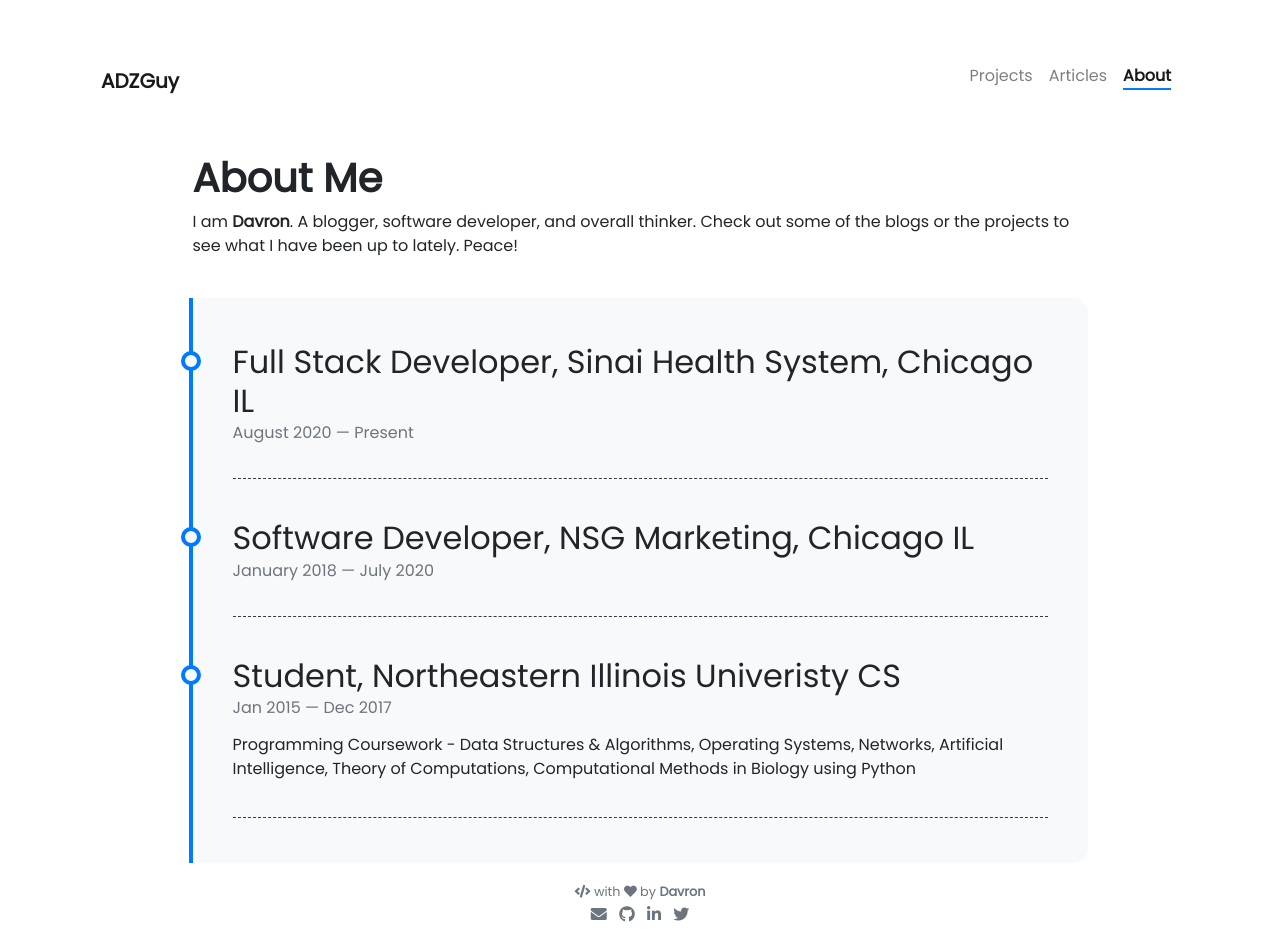
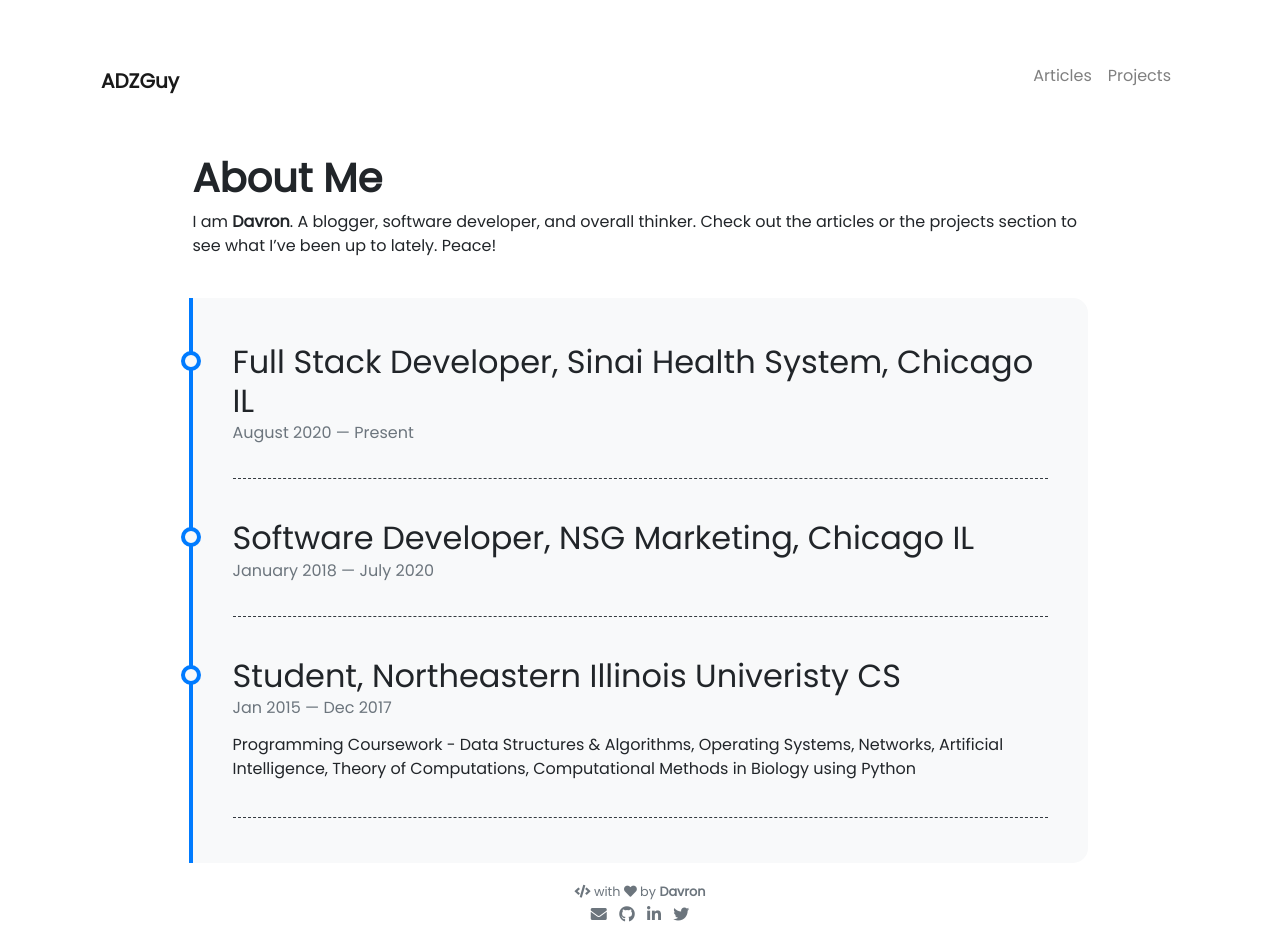
Before and after one commit to adzguy/portfolio, a Jekyll site: the page built from pages/about.md, in a window 1280 px wide. Built offline with Jekyll 4.4.1, drawn with Linux system fonts in a browser that asks for light colours; nearby versions of some CDN libraries; our own code applies the rules of GitHub Pages for plain Markdown files.

```diff
--- a/articles/index.html
+++ b/articles/index.html
@@ -1,8 +1,7 @@
 ---
 layout: default
 title: Articles
-weight: 2
+weight: 1
 ---
 
-{% include articles/search.html %}
-{% include articles/index.html %}
+{% include articles/search.html %} {% include articles/index.html %}
--- a/pages/about.md
+++ b/pages/about.md
@@ -1,13 +1,13 @@
----
+<!-- ---
 layout: page
 title: About
 permalink: /about/
 weight: 3
----
+--- -->
 
 # **About Me**
 
-I am **{{ site.author.name }}**. A blogger, software developer, and overall thinker. Check out some of the blogs or the projects to see what I have been up to lately. Peace!
+I am **{{ site.author.name }}**. A blogger, software developer, and overall thinker. Check out the articles or the projects section to see what I've been up to lately. Peace!
 
 <!-- <div class="row">
 {% include about/skills.html title="Programming Skills" source=site.data.programming-skills %}
--- a/pages/projects.html
+++ b/pages/projects.html
@@ -2,7 +2,7 @@
 layout: default
 title: Projects
 permalink: /projects/
-weight: 1
+weight: 2
 remote_projects:
   - altblog
   - ARuler
```
Also changed, not shown: _layouts/post.html (+16 -18 lines).
